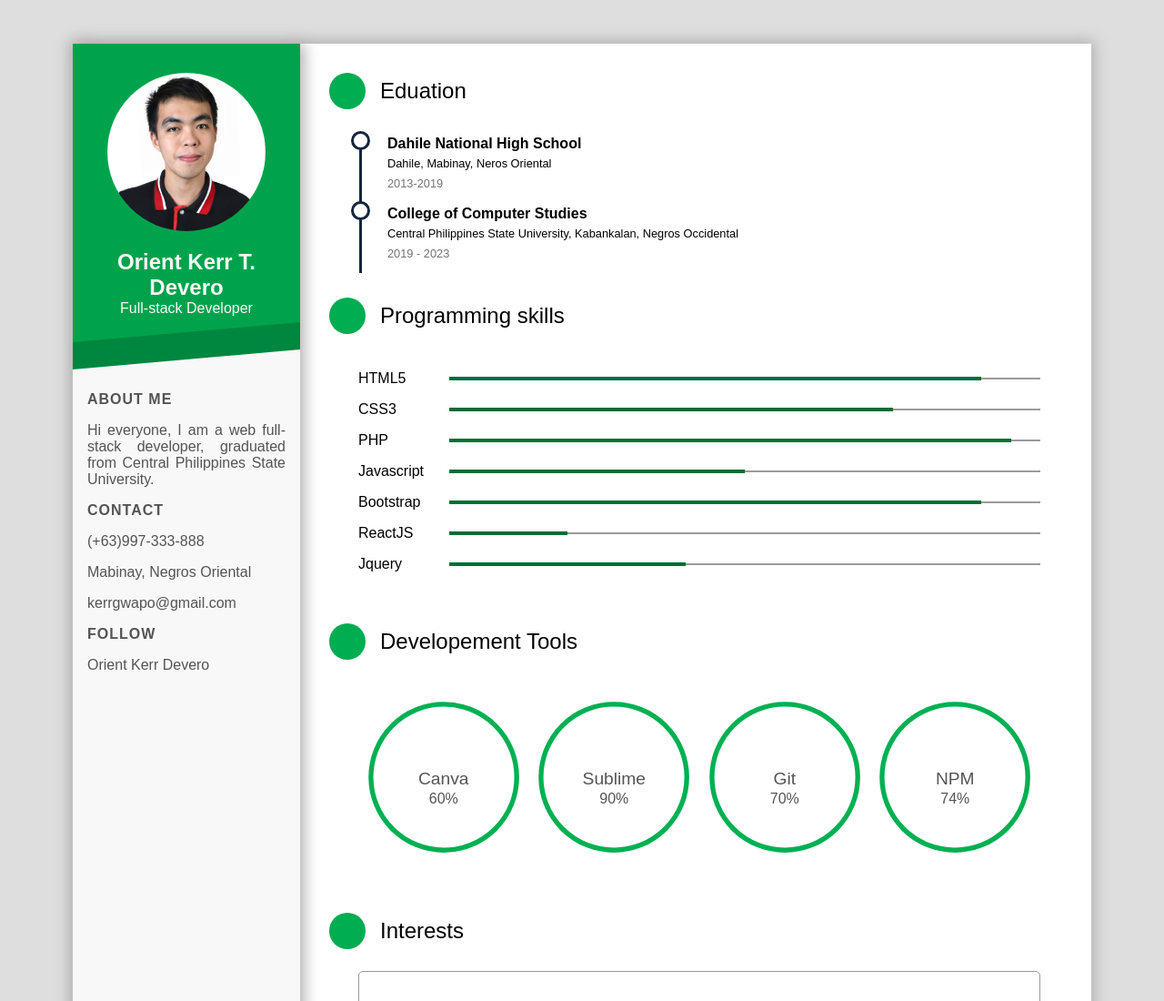
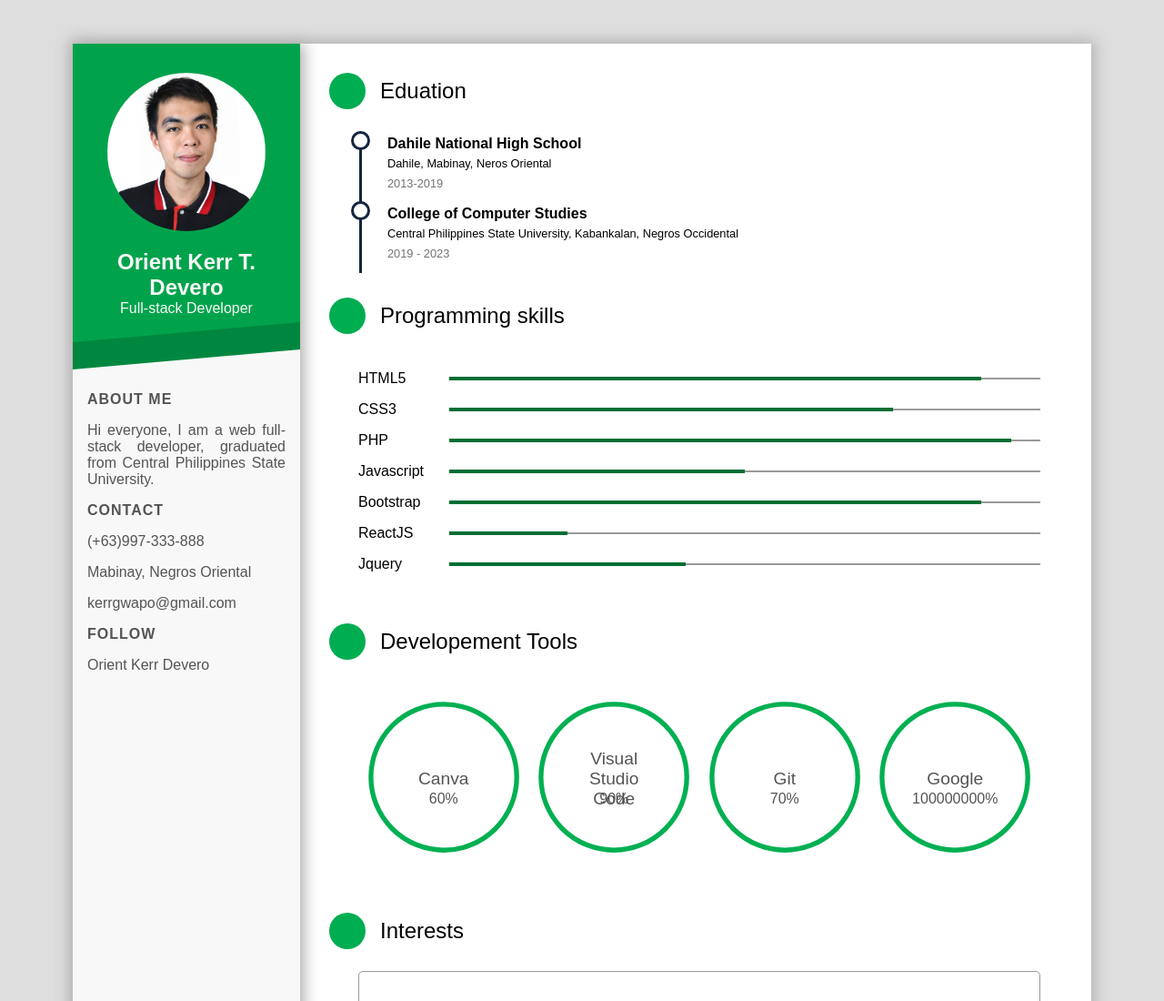
Before and after one commit to kerr404/resume, a plain HTML site: page index.html in a window 1280 px wide. Shown: the top 1100 px of the page at 91% size. Drawn offline with Linux system fonts and the light colour scheme.

Commit message:
Update index.html

```diff
--- a/index.html
+++ b/index.html
@@ -559,7 +559,7 @@ body {
                     <circle cx="50" cy="50" r="45"></circle>
                     <circle class="cbar" cx="50" cy="50" r="45" style="--percent: 0.8"></circle>
                   </svg>
-                  <span class="tl-name">Sublime</span>
+                  <span class="tl-name">Visual Studio Code</span>
                   <span class="tl-exp">90%</span>
                 </li>
                 <li>
@@ -575,8 +575,8 @@ body {
                     <circle cx="50" cy="50" r="45"></circle>
                     <circle class="cbar" cx="50" cy="50" r="45" style="--percent: 0.74"></circle>
                   </svg>
-                  <span class="tl-name">NPM</span>
-                  <span class="tl-exp">74%</span>
+                  <span class="tl-name">Google</span>
+                  <span class="tl-exp">100000000%</span>
                 </li>
               </ul>
             </div>
```
